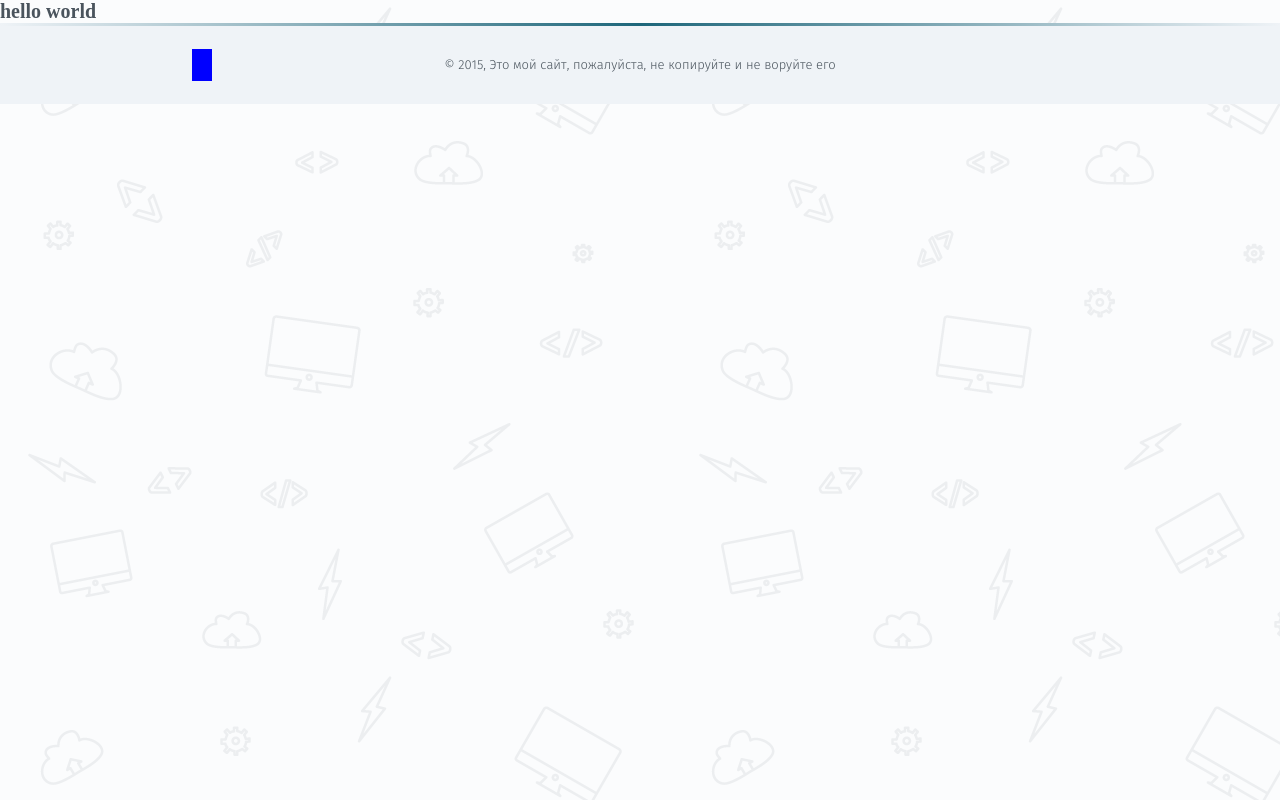
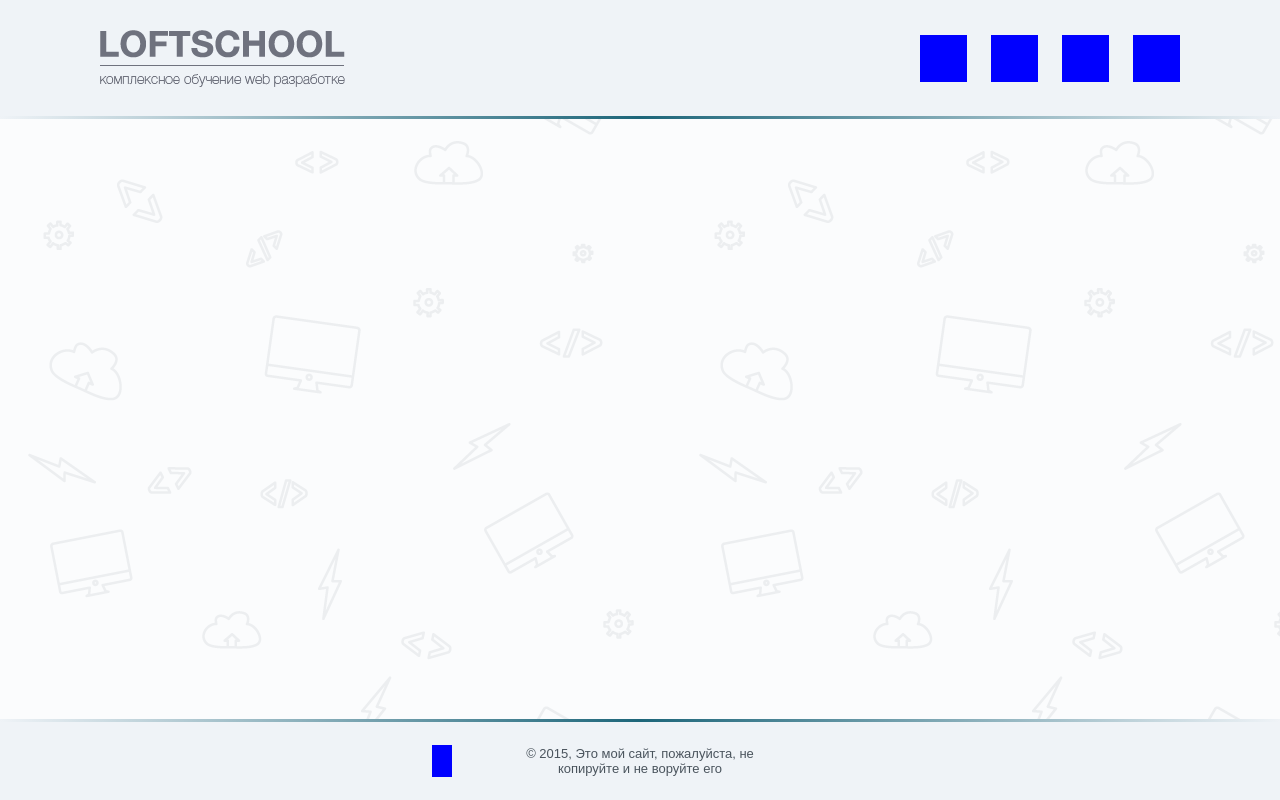
Before and after one commit to javabella/example-portfolio, a PHP site: page / in a window 1280 px wide. Run offline with PHP 8.4, Linux system fonts and the light colour scheme.

Commit message:
cssordering, create header

```diff
--- a/css/style.css
+++ b/css/style.css
@@ -1,43 +1,47 @@
-@font-face
-{
-    font-family: 'fira_sanslight';
+@font-face {
+    font-family: "fira_sanslight";
+    font-style: normal;
+    font-weight: normal;
 
-    src: url('../fonts/firasans-light.eot');
-    src: url('../fonts/firasans-light.eot?#iefix') format('embedded-opentype'),
-         url('../fonts/firasans-light.woff') format('woff'),
-         url('../fonts/firasans-light.ttf') format('truetype');
-
-    font-weight: normal;
-    font-style: normal;
-
+    src: url("../fonts/firasans-light.eot?#iefix") format("embedded-opentype"),
+    url("../fonts/firasans-light.woff") format("woff"),
+    url("../fonts/firasans-light.ttf") format("truetype");
+    src: url("../fonts/firasans-light.eot");
 }
 
-html, body, div, p, h1 {
+html,
+body,
+div,
+p,
+h1,
+ul,
+li,
+a {
+    padding: 0;
     margin: 0;
-	padding: 0;
 }
 
-html, body {
+html,
+body {
+    width: 100%;
     height: 100%;
-	width: 100%;
 }
 
 body {
+    min-width: 320px;
+
+    font-size: 10px;
+
+    color: #4a545d;
     background: url("../img/bg.png") repeat left top white;
-	font-size: 10px;
-	color: #4a545d;
-
-	min-width: 320px;
 }
 
 .clearfix:after,
-.clearfix::after
-{
+.clearfix::after {
     display: block;
     visibility: hidden;
+    height: 0;
     clear: both;
-
-    height: 0;
 
     content: "";
 }
@@ -45,61 +49,190 @@ body {
 .line {
     width: 100%;
     height: 3px;
-	background-color: #EFF3F7;
-	background: -webkit-gradient(linear, left top, right top, from(#EFF3F7), color-stop(#1d667a), to(#EFF3F7));
-	background: -webkit-linear-gradient(left, #EFF3F7, #1d667a, #EFF3F7);
-	background: -moz-linear-gradient(left, #EFF3F7, #1d667a, #EFF3F7);
-	background: -o-linear-gradient(left, #EFF3F7, #1d667a, #EFF3F7);
-	background: linear-gradient(to right, #EFF3F7, #1d667a, #EFF3F7);
+
+    background: -webkit-gradient(linear, left top, right top, from(#eff3f7), color-stop(#1d667a), to(#eff3f7));
+    background: -webkit-linear-gradient(left, #eff3f7, #1d667a, #eff3f7);
+    background:    -moz-linear-gradient(left, #eff3f7, #1d667a, #eff3f7);
+    background:      -o-linear-gradient(left, #eff3f7, #1d667a, #eff3f7);
+    background:         linear-gradient(to right, #eff3f7, #1d667a, #eff3f7);
+    background-color: #eff3f7;
 }
 
 /* .half-line for lte IE 9 */
 .half-line {
+    float: left;
     width: 50%;
     height: 100%;
-	float: left;
 }
 
 .half-line.one {
-	filter : progid:DXImageTransform.Microsoft.gradient(startColorstr='#EFF3F7', endColorstr='#1d667a', GradientType=1);
+    filter: progid:dximagetransform.Microsoft.gradient(startColorstr="#EFF3F7", endColorstr="#1d667a", GradientType=1);
 }
 
 .half-line.two {
-	filter : progid:DXImageTransform.Microsoft.gradient(startColorstr='#1d667a', endColorstr='#EFF3F7', GradientType=1);
+    filter: progid:dximagetransform.Microsoft.gradient(startColorstr="#1d667a", endColorstr="#EFF3F7", GradientType=1);
 }
 
 .layout {
+    height: 100%;
+    max-width: 1200px;
+    padding: 0 100px;
+    margin: 0 auto;
+}
+
+.wrapper {
     width: 100%;
-	margin: 0 auto;
-	max-width: 1400px;
+    height: auto;
+    min-height: 100%;
+}
+
+#header {
+    width: 100%;
+    height: 116px;
+
+    background: #eff3f7;
+}
+
+#header .left {
+    position: relative;
+
+    float: left;
+    width: 50%;
+    height: 100%;
+}
+
+#header .right {
+    position: relative;
+
+    float: right;
+    width: 50%;
+    height: 100%;
+}
+
+.logo {
+    position: absolute;
+    top: 0;
+    right: auto;
+    bottom: 0;
+    left: 0;
+
+    width: 245px;
+    height: 57px;
+    margin: auto;
+
+    background: url("../img/logo.png") no-repeat center center #eff3f7;
+}
+
+.socials {
+    position: absolute;
+    top: 0;
+    right: 0;
+    bottom: 0;
+    left: auto;
+
+    height: 47px;
+    margin: auto;
 }
 
 
+.socials > li {
+    float: left;
+    width: 47px;
+    height: 47px;
+    margin: 0 12px;
+
+    list-style-type: none;
+
+    background-color: blue;
+}
+
+.socials > li:last-child {
+    margin-right: 0;
+}
+
+.socials > li > a {
+    display: block;
+    width: 100%;
+    height: 100%;
+}
+
 #footer {
-	background: #EFF3F7;
+    width: 100%;
+    height: 81px;
+    margin-top: -81px;
+
     font-family: fira_sanslight, sans-serif;
-	width: 100%;
 
+    background: #eff3f7;;
 }
 
 #footer .layout {
     position: relative;
+
+    display: table;
+    height: 78px;
 }
 
-.login{
-	height: 32px;
-	width: 20px;
-	background: blue;
+.login {
     position: absolute;
     top: 0;
+    right: auto;
+    bottom: 0;
     left: 15%;
-	bottom: 0;
-	right: auto;
+
+    width: 20px;
+    height: 32px;
     margin: auto;
+
+    background: blue;
+}
+
+.copyright {
+    display: table-cell;
+    width: 100%;
+    height: 100%;
+    padding: 0 16.5625%;
+
+    font-size: 1.3em;
+
+    text-align: center;
+    vertical-align: middle;
+}
+
+@media only screen and (max-width: 768px) and (min-width: 321px) {
+    #header {
+        height: 115px;
+    }
+
+    .line {
+        height: 2px;
+    }
+
+    .layout {
+        padding: 0 35px;
+    }
+
+    .logo {
+        width: 217px;
+        height: 51px;
+
+        background: url("../img/logo-pl.png") no-repeat center center #eff3f7;
+    }
+
+    #footer {
+        height: 55px;
+        margin-top: -55px;
+    }
+
+    #footer .layout {
+        height: 53px;
+    }
+
+    .login {
+        left: 10%;
     }
 
     .copyright {
         font-size: 1.3em;
-	padding: 2.2em 16.5625%;
-	text-align: center;
     }
+}
--- a/index.html
+++ b/index.html
@@ -2,6 +2,9 @@
 <html lang="ru">
 <head>
 	<meta charset="UTF-8">
+	<meta http-equiv="X-UA-Compatible" content="IE=edge">
+    <meta name="viewport" content="width=device-width, initial-scale=1">
+
 	<title>Lena - pro-verstalka</title>
 
 	<link rel="apple-touch-icon" sizes="57x57" href="apple-touch-icon-57x57.png">
@@ -18,8 +21,28 @@
 
 </head>
 <body>
-	<h1>hello world</h1>
-
+	<div class="wrapper">
+		<div id="header">
+			<div class="layout clearfix">
+				<div class="left">
+					<div class="logo"></div>
+				</div>
+				<div class="right">
+					<ul class="socials">
+						<li><a href="/"></a></li>
+						<li><a href="/"></a></li>
+						<li><a href="/"></a></li>
+						<li><a href="/"></a></li>
+					</ul>
+				</div>
+			</div>
+			<div class="line clearfix">
+				<div class="half-line one"></div>
+				<div class="half-line two"></div>
+			</div>
+		</div>
+		<div id="main"></div>
+	</div>
 	<div id="footer">
 		<div class="line clearfix">
 			<div class="half-line one"></div>
```
Also changed, not shown: img/logo-mb.png (added), img/logo-pl.png (added), img/logo.png (added). Lines whose indentation alone changed are shown as unchanged.
